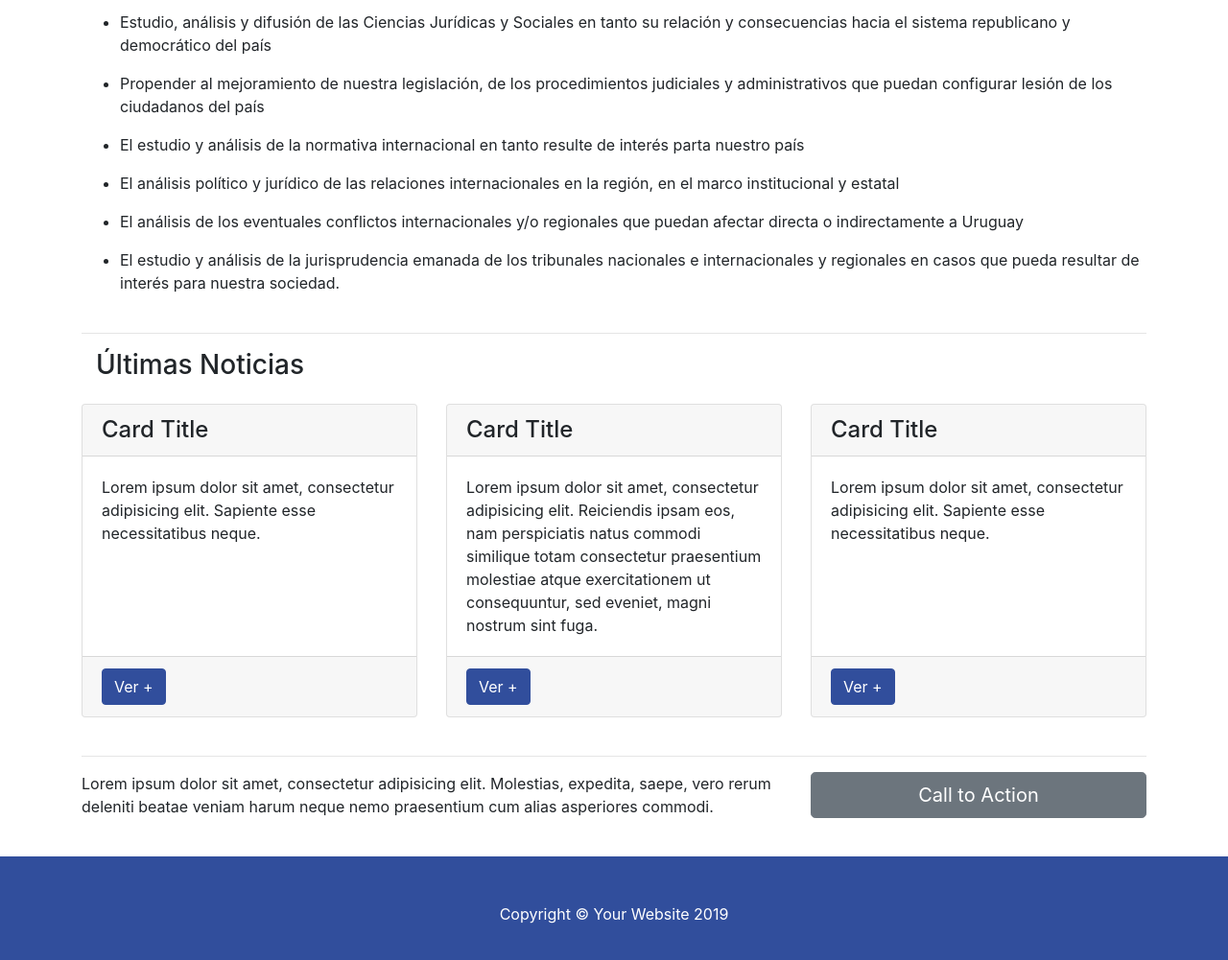
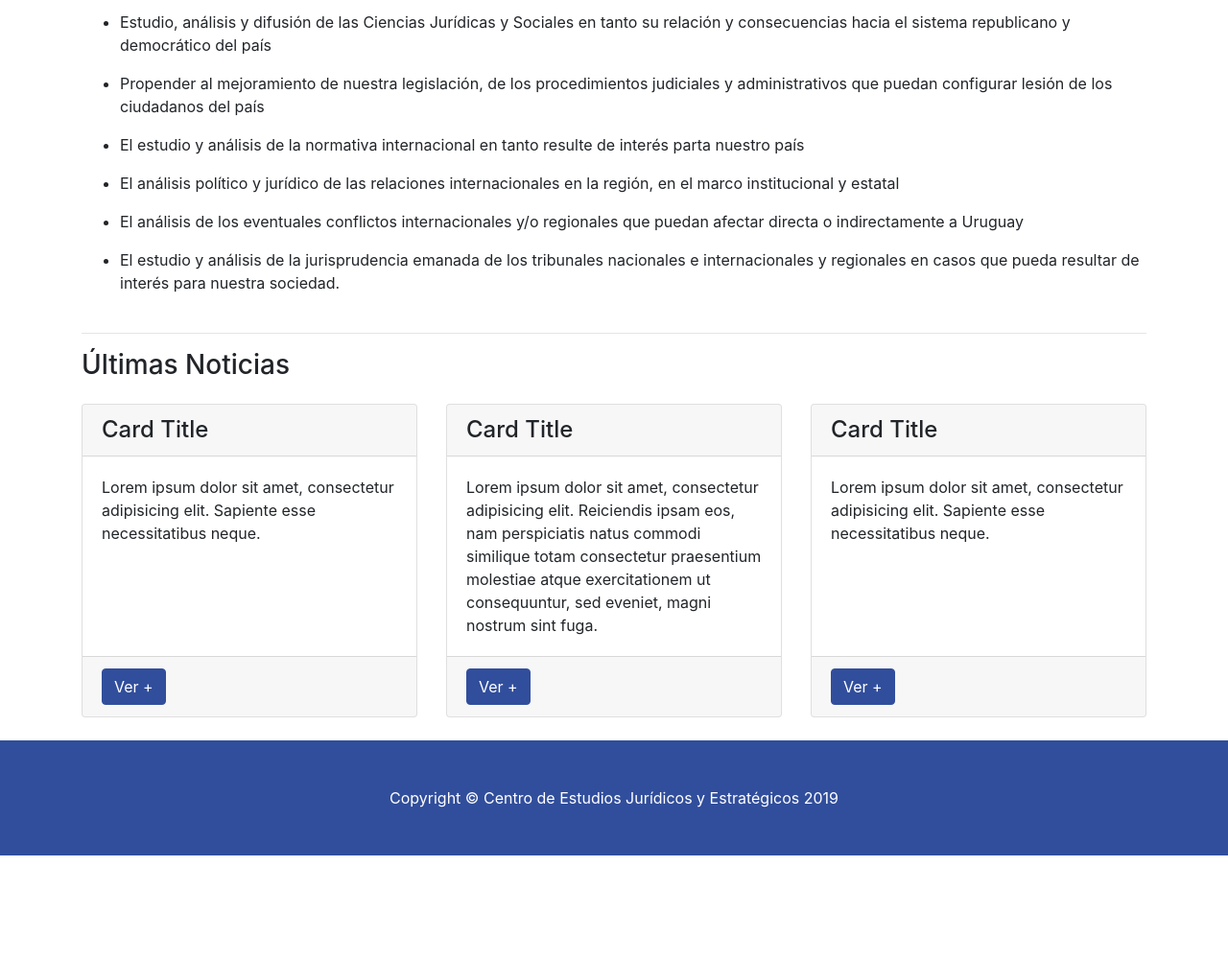
Before and after one commit to JoaquinMayer/ceje, a website: page index.html in a window 1280 px wide. Shown: the part 375-1376 px from the top of the page at 96% size. After the commit the page ends 1267 px from the top, so only its background shows below. Drawn offline with Linux system fonts and the light colour scheme.

Commit message:
Se agrego tag main y cambio footer

```diff
--- a/index.html
+++ b/index.html
@@ -73,7 +73,7 @@
     </header>
 
     <!-- Page Content -->
-    <div class="container">
+    <main class="container">
       <!-- Features Section -->
       <div class="row">
         <div class="col-lg-12">
@@ -113,8 +113,9 @@
 
       <hr />
 
-      <div>
+      <div class="row">
         <h3 class="col-lg-4 mb-4">Últimas Noticias</h3>
+        <div class="col-12">
           <div class="row">
             <div class="col-lg-4 mb-4">
               <div class="card h-100">
@@ -136,9 +137,10 @@
                 <div class="card-body">
                   <p class="card-text">
                     Lorem ipsum dolor sit amet, consectetur adipisicing elit.
-                  Reiciendis ipsam eos, nam perspiciatis natus commodi similique
-                  totam consectetur praesentium molestiae atque exercitationem
-                  ut consequuntur, sed eveniet, magni nostrum sint fuga.
+                    Reiciendis ipsam eos, nam perspiciatis natus commodi
+                    similique totam consectetur praesentium molestiae atque
+                    exercitationem ut consequuntur, sed eveniet, magni nostrum
+                    sint fuga.
                   </p>
                 </div>
                 <div class="card-footer">
@@ -162,31 +164,15 @@
             </div>
           </div>
         </div>
-
-      <hr />
-      <!-- Call to Action Section -->
-      <div class="row mb-4">
-        <div class="col-md-8">
-          <p>
-            Lorem ipsum dolor sit amet, consectetur adipisicing elit. Molestias,
-            expedita, saepe, vero rerum deleniti beatae veniam harum neque nemo
-            praesentium cum alias asperiores commodi.
-          </p>
       </div>
-        <div class="col-md-4">
-          <a class="btn btn-lg btn-secondary btn-block" href="#"
-            >Call to Action</a
-          >
-        </div>
-      </div>
-    </div>
+    </main>
     <!-- /.container -->
 
     <!-- Footer -->
     <footer class="py-5 bg-dark">
       <div class="container">
         <p class="m-0 text-center text-white">
-          Copyright &copy; Your Website 2019
+          Copyright &copy; Centro de Estudios Jurídicos y Estratégicos 2019
         </p>
       </div>
       <!-- /.container -->
```
Lines whose indentation alone changed are shown as unchanged.
